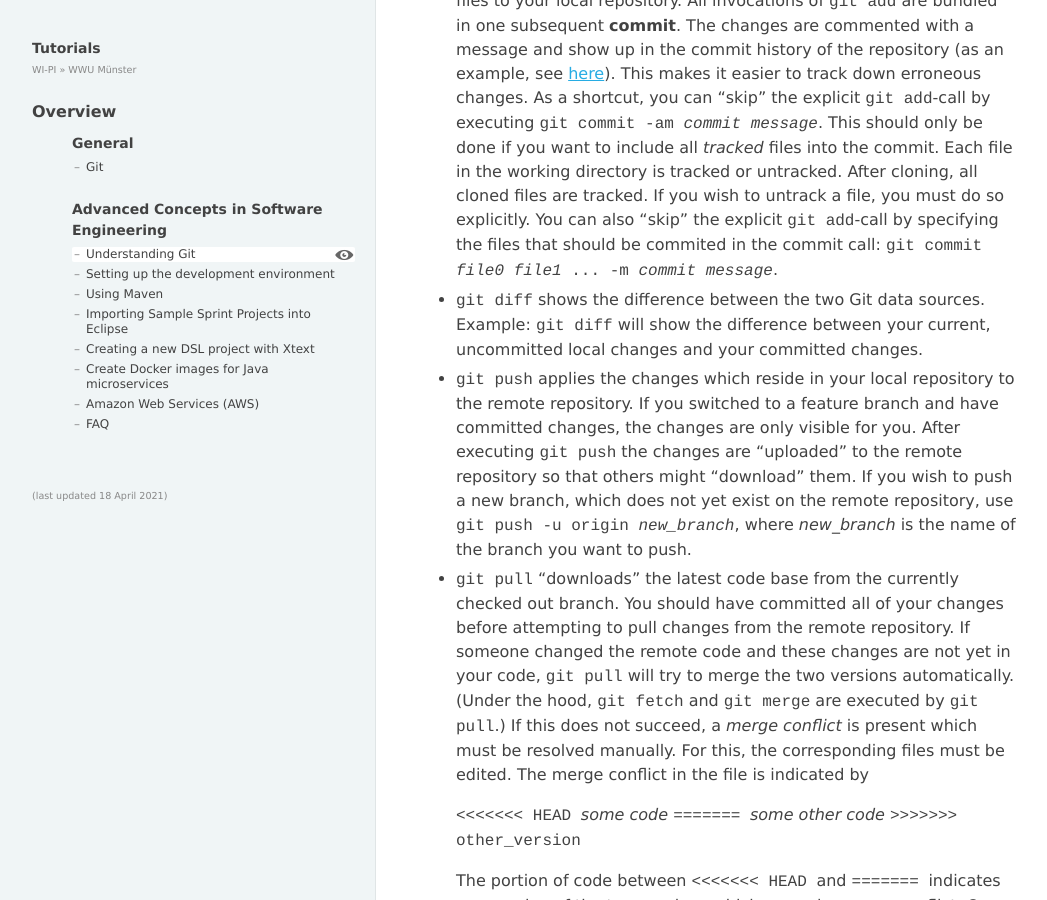
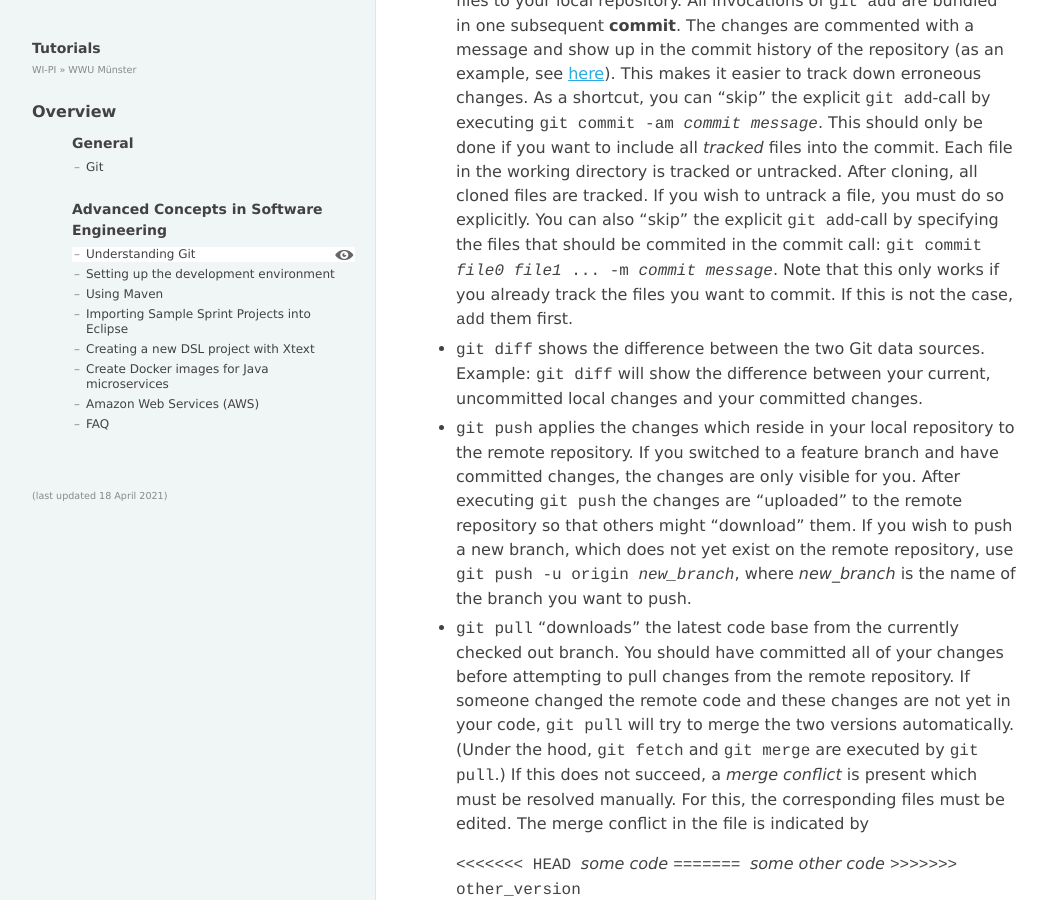
Before and after one commit to wwu-pi/tutorials, a Jekyll site: the page built from lectures/acse/000_understanding_git.md, in a window 1280 px wide and 900 px high, scrolled down 2537 px. Shown: the whole window, without its empty margins (8-1055 px from the left). Built offline with Jekyll 4.4.1, drawn with Linux system fonts in a browser that asks for light colours.

Commit message:
more precision for git-part

```diff
--- a/lectures/acse/000_understanding_git.md
+++ b/lectures/acse/000_understanding_git.md
@@ -76,7 +76,8 @@ an existing branch.
   executing <code>git commit -am <i>commit message</i></code>. This should only be done if you want to include all
   <i>tracked</i> files into the commit. Each file in the working directory is tracked or untracked. After cloning, all cloned files are tracked. If you wish to untrack a file, you must
   do so explicitly. You can also "skip" the explicit <code>git add</code>-call by specifying the files that should be commited
-  in the commit call: <code>git commit <i>file0</i> <i>file1</i> ... -m <i>commit message</i></code>.
+  in the commit call: <code>git commit <i>file0</i> <i>file1</i> ... -m <i>commit message</i></code>. Note that this only works if you
+  already track the files you want to commit. If this is not the case, <code>add</code> them first.
 * <code>git diff</code> shows the difference between the two Git data sources. Example: <code>git diff</code> will show
   the difference between your current, uncommitted local changes and your committed changes.
 * <code>git push</code> applies the changes which reside in your local repository to the remote repository. If you switched
```
